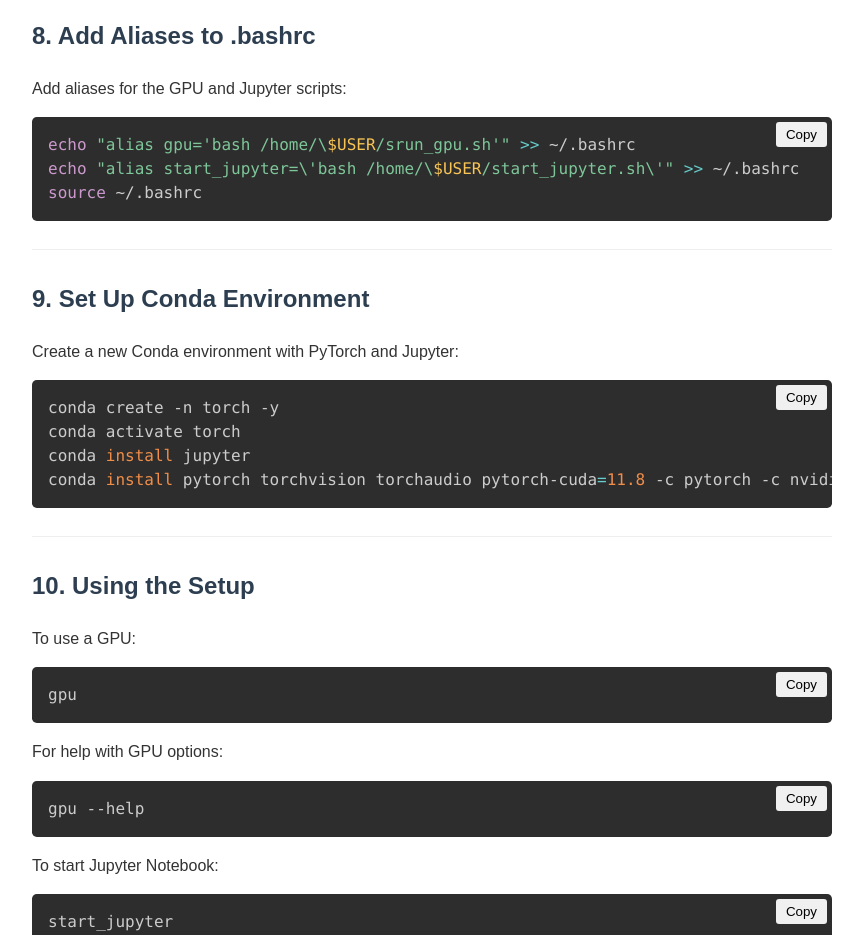
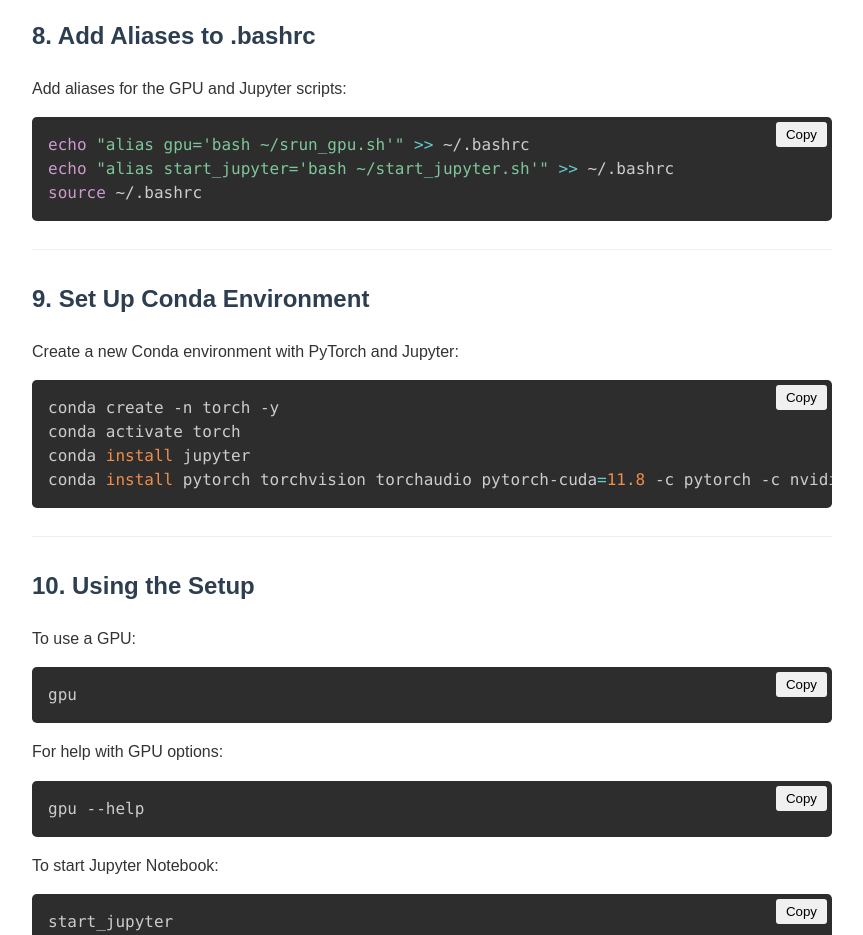
Before and after one commit to JK-c66/IBex_intro, a plain HTML site: page index.html in a window 1280 px wide. Shown: the part 4860-5795 px from the top of the page, without its empty margins (208-1071 px from the left). Drawn offline with nearby package versions, Linux system fonts and the light colour scheme.

Commit message:
Update index.html

```diff
--- a/index.html
+++ b/index.html
@@ -218,8 +218,8 @@ jupyter notebook --no-browser --ip=$IP</code></pre>
     <div class="step">
         <h2>8. Add Aliases to .bashrc</h2>
         <p>Add aliases for the GPU and Jupyter scripts:</p>
-        <pre><code class="language-bash">echo "alias gpu='bash /home/\$USER/srun_gpu.sh'" >> ~/.bashrc
-echo "alias start_jupyter=\'bash /home/\$USER/start_jupyter.sh\'" >> ~/.bashrc
+        <pre><code class="language-bash">echo "alias gpu='bash ~/srun_gpu.sh'" >> ~/.bashrc
+echo "alias start_jupyter='bash ~/start_jupyter.sh'" >> ~/.bashrc
 source ~/.bashrc</code></pre>
     </div>
 
```
